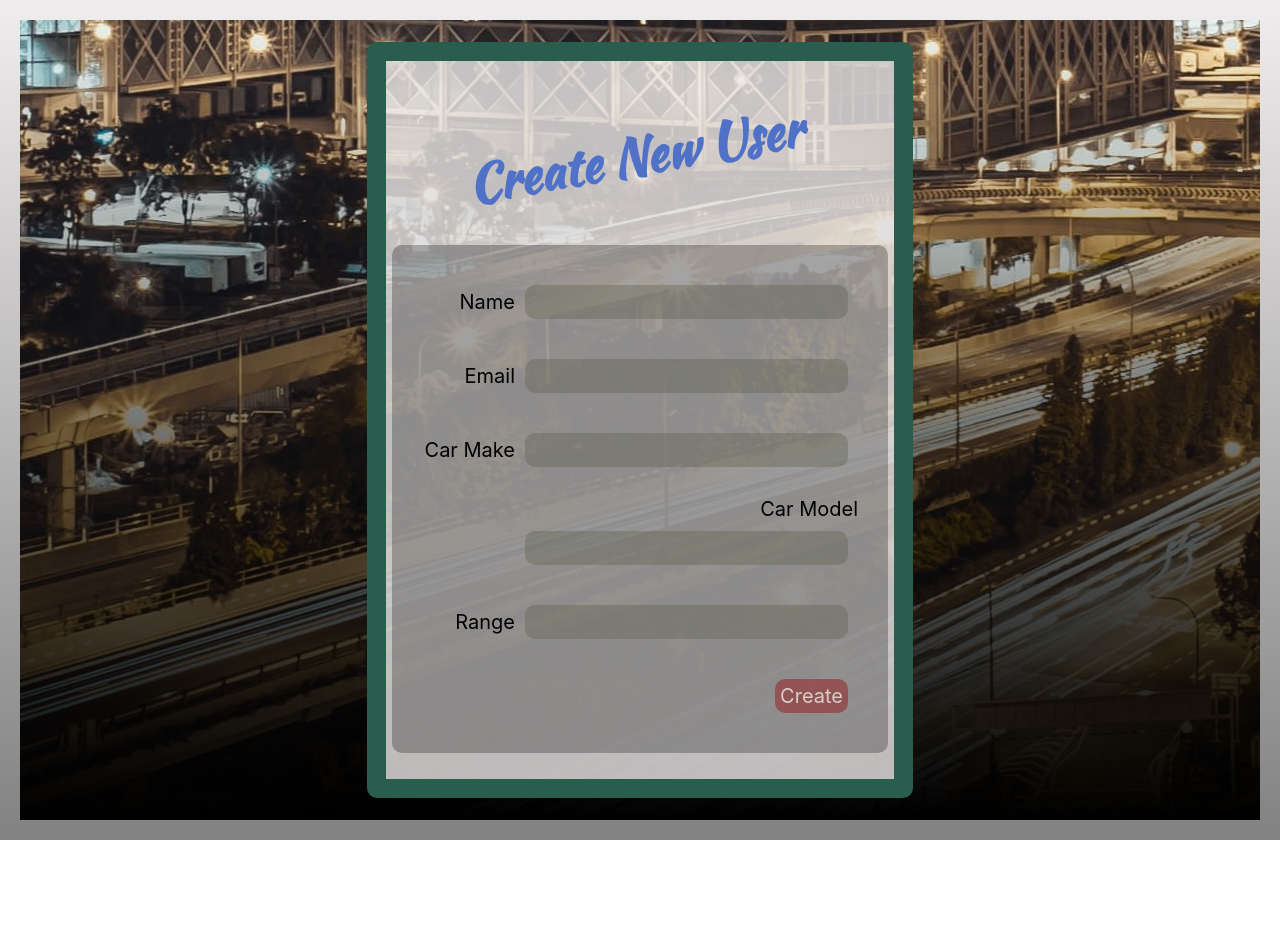
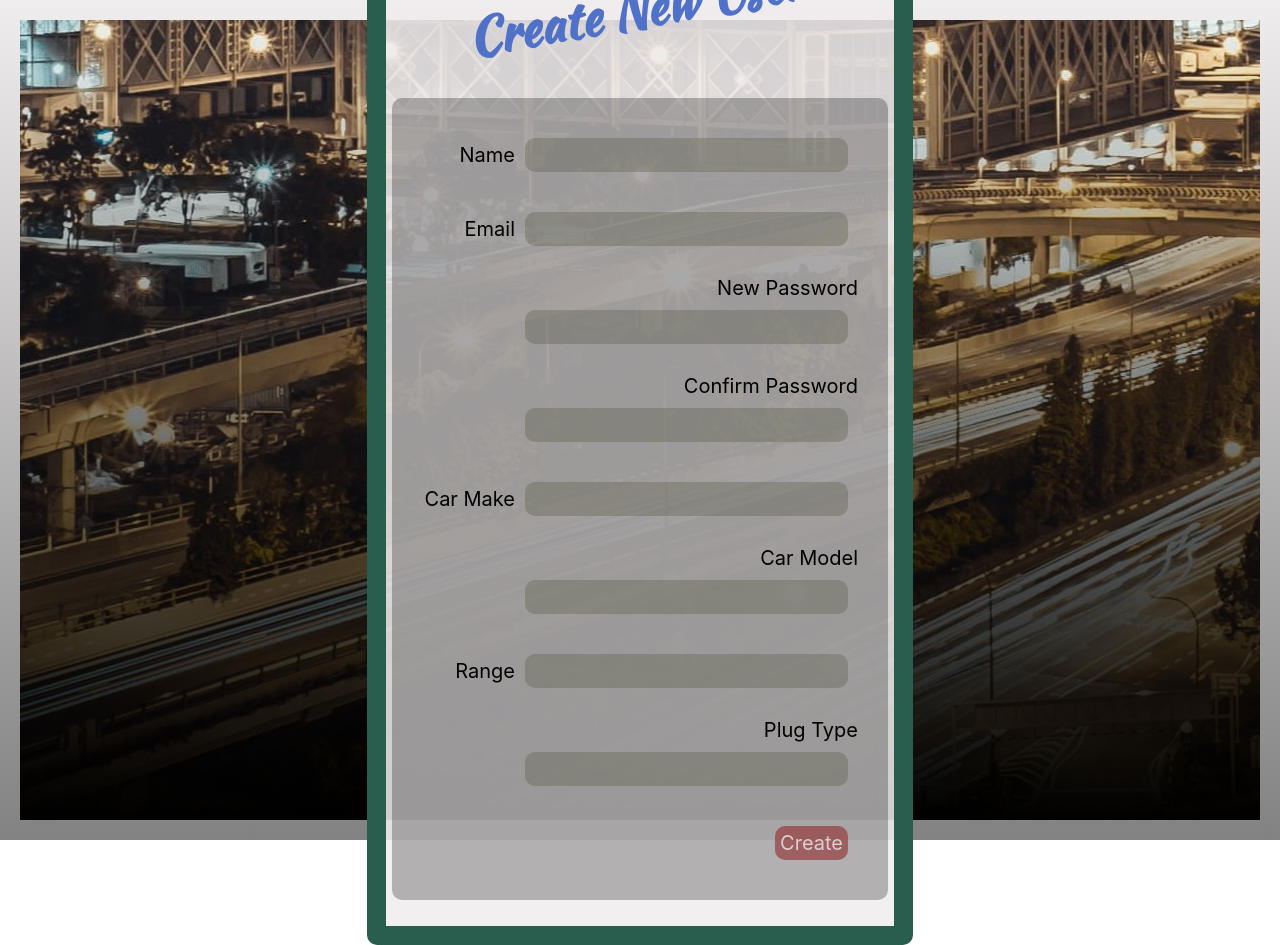
Before and after one commit to MaJaWh/ChargeUp, a React (Create React App) app: page /createAccount in a window 1280 px wide. Before the commit the page ends 840 px from the top, so only its background shows below. Built offline with nearby package versions, Linux system fonts and the light colour scheme.

Commit message:
Added new fields to the create user form

```diff
--- a/src/components/UserAccount/CreateAccount.jsx
+++ b/src/components/UserAccount/CreateAccount.jsx
@@ -68,6 +68,26 @@ function CreateAccount() {
                     />
                 </div>
                 <div className='form-group'>
+                    <lable htmlFor="name">New Password</lable>
+                    <input
+                    type="text"
+                    className='form-control'
+                    id='password'
+                    value={form.password}
+                    onChange={(e) => updateForm({ email: e.target.value })}
+                    />
+                </div>
+                <div className='form-group'>
+                    <lable htmlFor="name">Confirm Password</lable>
+                    <input
+                    type="text"
+                    className='form-control'
+                    id='passwordConfirmation'
+                    value={form.passwordConfirmation}
+                    onChange={(e) => updateForm({ email: e.target.value })}
+                    />
+                </div>
+                <div className='form-group'>
                     <lable htmlFor="name">Car Make</lable>
                     <input
                     type="text"
@@ -97,6 +117,16 @@ function CreateAccount() {
                     onChange={(e) => updateForm({ car: e.target.value })}
                     />
                 </div>
+                <div className='form-group'>
+                    <lable htmlFor="name">Plug Type</lable>
+                    <input
+                    type="text"
+                    className='form-control'
+                    id='plugType'
+                    value={form.plugType}
+                    onChange={(e) => updateForm({ car: e.target.value })}
+                    />
+                </div>
                 <div className="form-group">
                 <input
                     type="submit"
--- a/src/styles/createAccount.css
+++ b/src/styles/createAccount.css
@@ -11,7 +11,7 @@
     border: solid rgb(41, 93, 78) 19px;
     border-radius: 10px;
     padding: 6px;
-    background-color:  rgba(240, 237, 238, 0.786);
+    background-color:  rgba(240, 237, 238, 0.871);
     width: 40%;
 }
 
```
